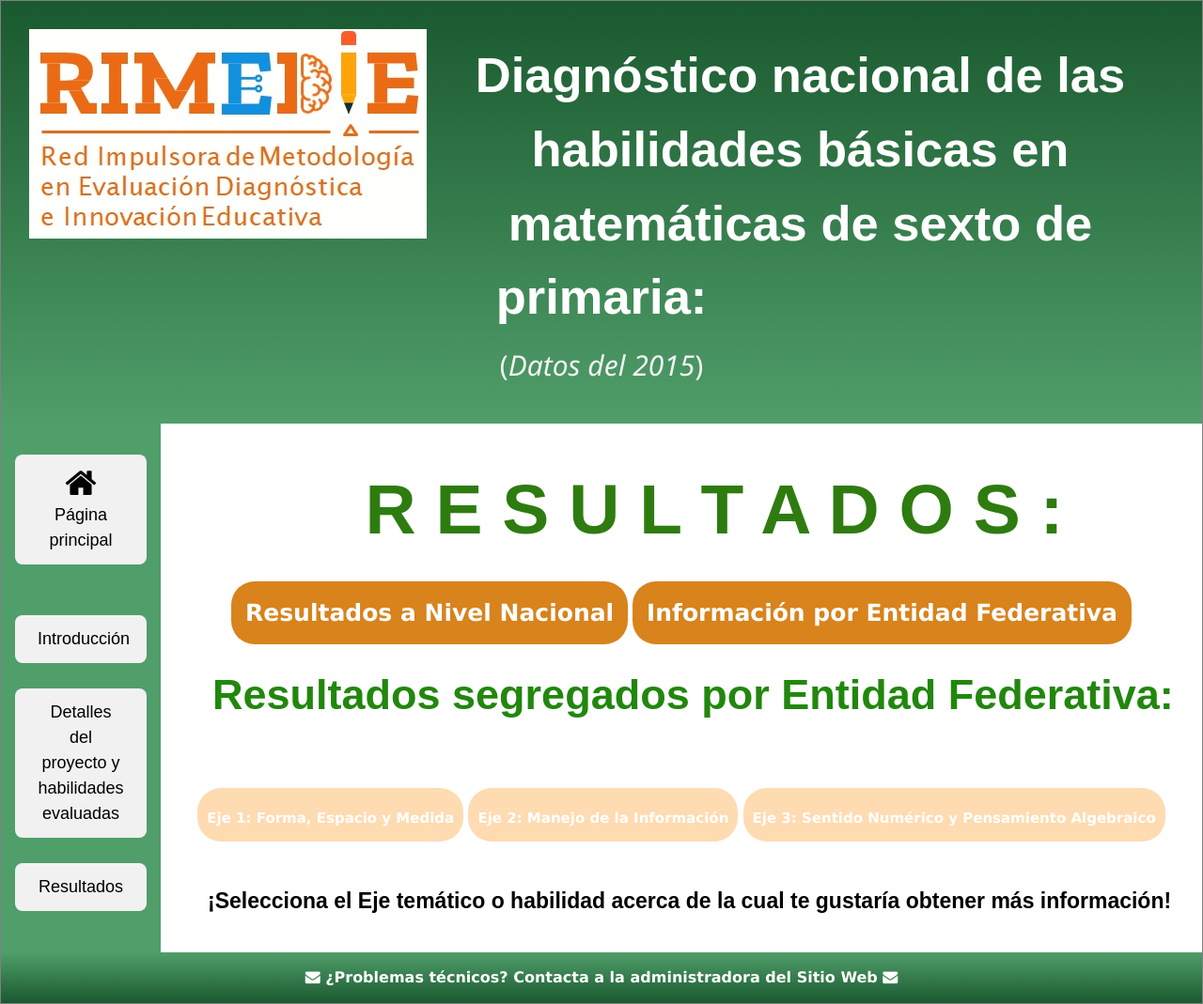
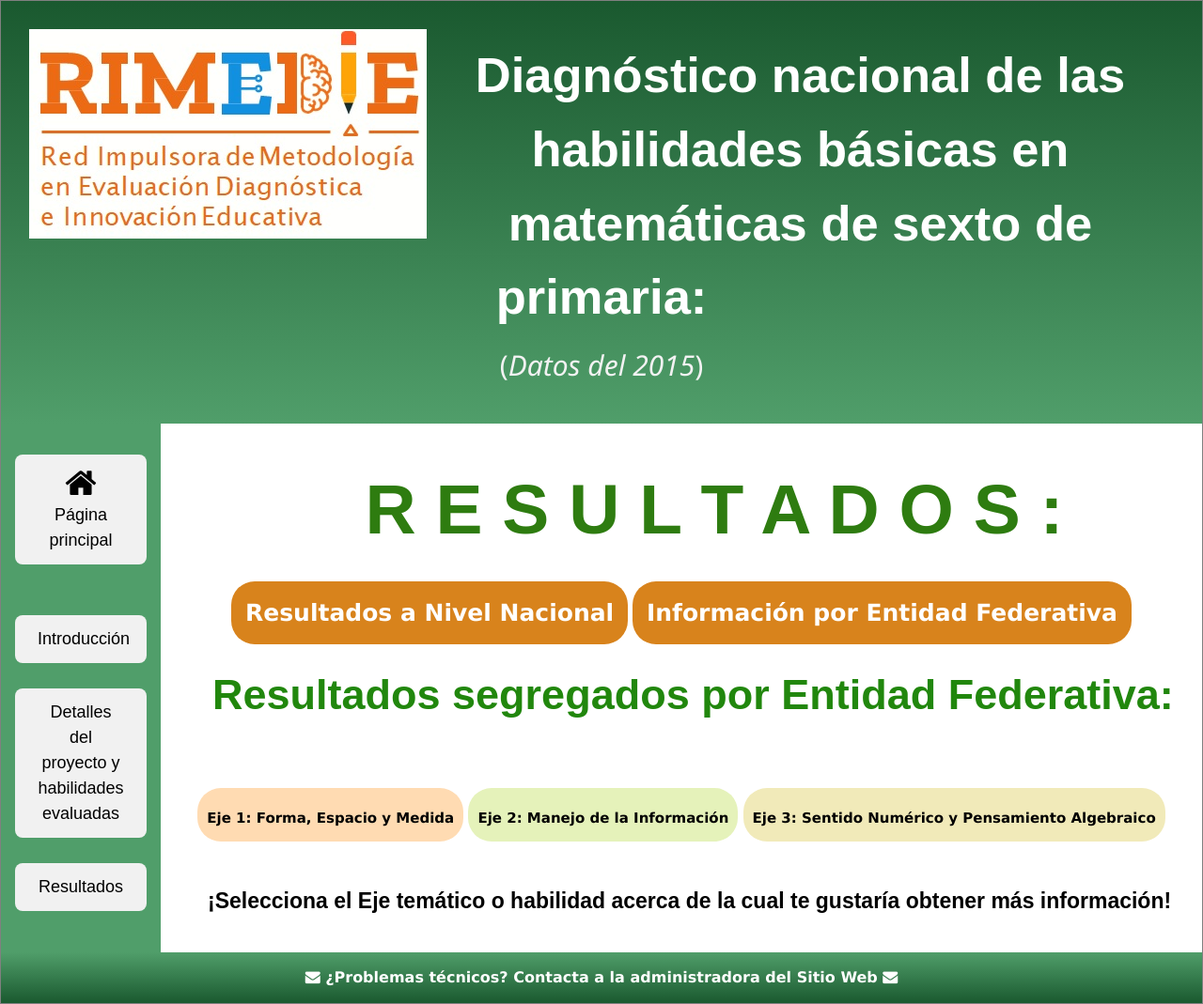
Before and after one commit to rimedie/rimedie.github.io, a Jekyll site: the page built from PLANEA-ELSEN_2015/Heatmaps.html, in a window 1280 px wide. Shown: the whole page at 94% size. Built offline with Jekyll 4.4.1, drawn with Linux system fonts in a browser that asks for light colours.

Commit message:
Update 1_MapasCalor.html

```diff
--- a/_layouts/1_MapasCalor.html
+++ b/_layouts/1_MapasCalor.html
@@ -250,7 +250,7 @@
 <br>
 <br>
 <div class="dropdown">
-  <button class="dropbtn" style="padding:10px; background-color: #ffdbb2;"><a href="" style="color:white; font-size:15px;text-decoration: none;">Eje 1: Forma, Espacio y Medida</a></button>
+  <button class="dropbtn" style="padding:10px; background-color: #ffdbb2;"><a href="" style="color:black; font-size:15px;text-decoration: none;">Eje 1: Forma, Espacio y Medida</a></button>
   <div class="dropdown-content">
     	<a href="">Habilidad FEM01</a>
 	<a href="">Habilidad FEM02</a>
@@ -267,7 +267,7 @@
     </div>
 </div>
 <div class="dropdown">
-  <button class="dropbtn" style="padding:10px; background-color: #ffdbb2;"><a href="" style="color:white;  font-size:15px;text-decoration: none;">Eje 2: Manejo de la Información</a></button>
+  <button class="dropbtn" style="padding:10px; background-color: #e5f2ba;"><a href="" style="color:black;  font-size:15px;text-decoration: none;">Eje 2: Manejo de la Información</a></button>
   <div class="dropdown-content">
     	<a href="">Habilidad MI01</a>
 	<a href="">Habilidad MI02</a>
@@ -282,7 +282,7 @@
 	</div>
 </div>
 <div class="dropdown">
-  <button class="dropbtn" style="padding:10px; background-color: #ffdbb2;"><a href="" style="color:white;  font-size:15px;text-decoration: none;">Eje 3: Sentido Numérico y Pensamiento Algebraico</a></button>
+  <button class="dropbtn" style="padding:10px; background-color: #f1eab9;"><a href="" style="color:black;  font-size:15px;text-decoration: none;">Eje 3: Sentido Numérico y Pensamiento Algebraico</a></button>
 	  <div class="dropdown-content">
     	<a href="">Habilidad SNPA01</a>
 	<a href="">Habilidad SNPA02</a>
```
